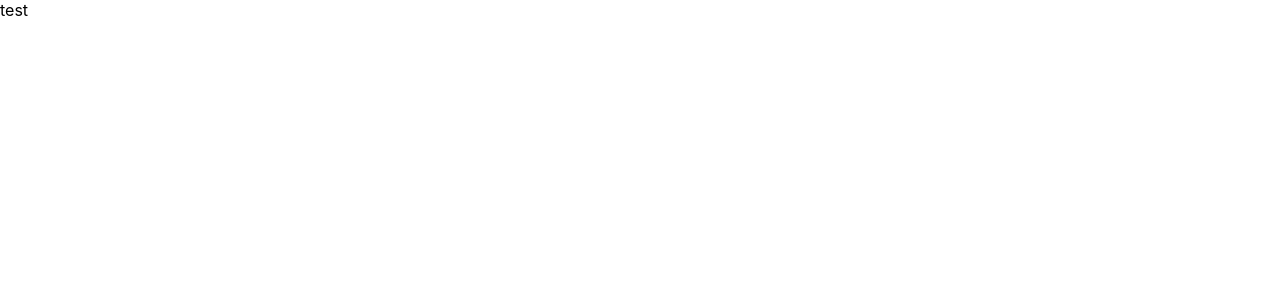
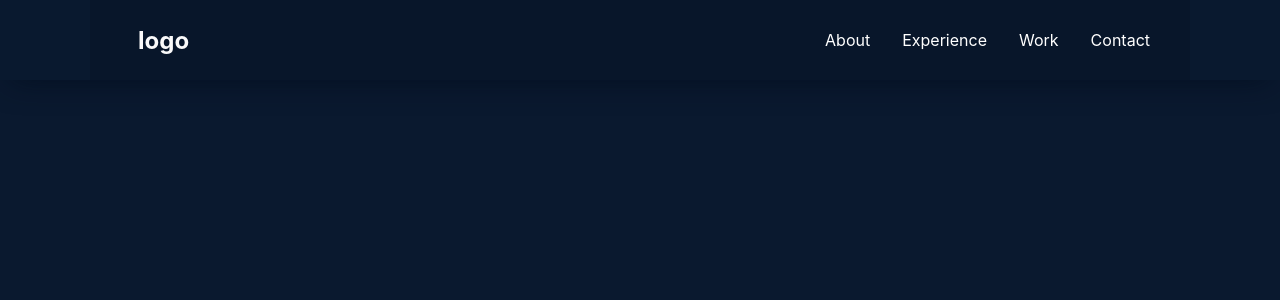
Before and after one commit to Maciejlys/portfolio, a React (Create React App) app: page / in a window 1280 px wide. Shown: the top 300 px of the page. Built offline with nearby package versions, Linux system fonts and the light colour scheme.

Commit message:
Desktop navbar added

```diff
--- a/package.json
+++ b/package.json
@@ -10,10 +10,14 @@
     "@types/node": "^16.11.21",
     "@types/react": "^17.0.38",
     "@types/react-dom": "^17.0.11",
+    "@types/react-icons": "^3.0.0",
+    "@types/react-scroll": "^1.8.3",
     "@types/styled-components": "^5.1.21",
     "react": "^17.0.2",
     "react-dom": "^17.0.2",
+    "react-icons": "^4.3.1",
     "react-scripts": "5.0.0",
+    "react-scroll": "^1.8.4",
     "styled-components": "^5.3.3",
     "typescript": "^4.5.5",
     "web-vitals": "^2.1.4"
--- a/src/App.tsx
+++ b/src/App.tsx
@@ -1,9 +1,10 @@
 import React from "react";
+import { Home } from "./Pages/Home";
 
 export const App = () => {
   return (
     <>
-      <div>test</div>
+      <Home />
     </>
   );
 };
--- /dev/null
+++ b/src/Pages/Home.tsx
@@ -0,0 +1,21 @@
+import React, { useState } from "react";
+import MobileBar from "../components/MobileBar";
+import Navbar from "../components/Navbar";
+export interface NavProps {
+  toggleMenu: () => void;
+  isOpen?: boolean;
+}
+export const Home = () => {
+  const [isOpen, setIsOpen] = useState(false);
+
+  const toggleMenu = () => {
+    setIsOpen(!isOpen);
+  };
+
+  return (
+    <>
+      <Navbar toggleMenu={toggleMenu} />
+      <MobileBar isOpen={isOpen} toggleMenu={toggleMenu} />
+    </>
+  );
+};
--- /dev/null
+++ b/src/components/MobileBar/MobileBarElements.tsx
@@ -0,0 +1,67 @@
+import styled from "styled-components";
+import { FaTimes } from "react-icons/fa";
+import { Link } from "react-scroll";
+
+interface MobileBarContainerProps {
+  isOpen: boolean;
+}
+
+export const MobileBarContainer = styled.aside<MobileBarContainerProps>`
+  position: fixed;
+  z-index: 100;
+  width: 100%;
+  height: 100%;
+  background-color: rgba(10, 25, 47, 0.85);
+  display: grid;
+  align-items: center;
+  top: 0;
+  left: 0;
+  transition: 0.3s ease-in-out;
+  opacity: ${({ isOpen }) => (isOpen ? "100%" : "0")};
+  top: ${({ isOpen }) => (isOpen ? "0" : "-100%")};
+`;
+
+export const CloseIcon = styled(FaTimes)`
+  color: white;
+`;
+
+export const Icon = styled.div`
+  position: absolute;
+  top: 1.2rem;
+  right: 1.5rem;
+  background: transparent;
+  font-size: 2rem;
+  cursor: pointer;
+  outline: none;
+`;
+
+export const Wrapper = styled.div`
+  color: white;
+`;
+
+export const Menu = styled.ul`
+  display: grid;
+  grid-template-columns: 1fr;
+  grid-template-rows: repeat(6, 80px);
+  text-align: center;
+
+  @media screen and (max-width: 480px) {
+    grid-template-rows: repeat(6, 60px);
+  }
+`;
+
+export const MobileLink = styled(Link)`
+  display: flex;
+  align-items: center;
+  justify-content: center;
+  font-size: 1.5rem;
+  text-decoration: none;
+  list-style: none;
+  transition: 0.2s ease-in-out;
+  color: white;
+  :hover {
+    color: #64ffda;
+    transition: 0.2s ease-in-out;
+  }
+  cursor: pointer;
+`;
--- /dev/null
+++ b/src/components/MobileBar/index.tsx
@@ -0,0 +1,32 @@
+import React, { useState } from "react";
+import {
+  CloseIcon,
+  Icon,
+  Menu,
+  MobileBarContainer,
+  Wrapper,
+  MobileLink,
+} from "./MobileBarElements";
+import { navigationLinks } from "../../nav-links";
+import { NavProps } from "../../Pages/Home";
+
+const MobileBar: React.FC<NavProps> = ({ toggleMenu, isOpen }) => {
+  return (
+    <>
+      <MobileBarContainer isOpen={isOpen}>
+        <Icon onClick={toggleMenu}>
+          <CloseIcon />
+        </Icon>
+        <Wrapper>
+          <Menu>
+            {navigationLinks.map((link) => (
+              <MobileLink to={link.link}>{link.title}</MobileLink>
+            ))}
+          </Menu>
+        </Wrapper>
+      </MobileBarContainer>
+    </>
+  );
+};
+
+export default MobileBar;
--- /dev/null
+++ b/src/components/Navbar/NavbarElemets.tsx
@@ -0,0 +1,88 @@
+import styled from "styled-components";
+import { Link } from "react-scroll";
+
+export const Nav = styled.nav`
+  height: 80px;
+  display: flex;
+  justify-content: center;
+  align-items: center;
+  font-size: 1rem;
+  position: sticky;
+  top: 0;
+  z-index: 10;
+  background-color: rgba(10, 25, 47, 0.85);
+  box-shadow: 0 10px 30px -10px rgba(2, 12, 27, 0.7);
+  @media (max-width: 960px) {
+  }
+`;
+
+export const NavContainer = styled.div`
+  display: flex;
+  justify-content: space-between;
+  height: 80px;
+  z-index: 1;
+  width: 100%;
+  padding: 0 24px;
+  max-width: 1100px;
+  background-color: rgba(1, 1, 1, 0.1);
+`;
+
+export const NavLogo = styled.div`
+  background: transparent;
+  justify-self: flex-start;
+  cursor: pointer;
+  font-size: 1.5rem;
+  display: flex;
+  align-items: center;
+  margin-left: 24px;
+  font-weight: bold;
+`;
+
+export const MobileIcon = styled.div`
+  display: none;
+
+  @media screen and (max-width: 768px) {
+    display: block;
+    position: absolute;
+    top: 0;
+    right: 0;
+    transform: translate(-100%, 50%);
+    font-size: 2rem;
+    cursor: pointer;
+    color: white;
+  }
+`;
+
+export const NavMenu = styled.ul`
+  display: flex;
+  align-items: center;
+  list-style: none;
+  text-align: center;
+  background-color: transparent;
+  @media screen and (max-width: 768px) {
+    display: none;
+  }
+`;
+
+export const NavItem = styled.li`
+  height: 80px;
+  background-color: transparent;
+`;
+
+export const NavLinks = styled(Link)`
+  background-color: transparent;
+  color: white;
+  display: flex;
+  align-items: center;
+  text-decoration: none;
+  padding: 0 1rem;
+  height: 100%;
+  cursor: pointer;
+
+  :hover {
+    color: #64ffda;
+  }
+  &.active {
+    border-bottom: 3px solid #64ffda;
+  }
+`;
--- /dev/null
+++ b/src/components/Navbar/index.tsx
@@ -0,0 +1,37 @@
+import React, { useState } from "react";
+import { FaBars } from "react-icons/fa";
+import { navigationLinks } from "../../nav-links";
+import { NavProps } from "../../Pages/Home";
+import {
+  MobileIcon,
+  Nav,
+  NavContainer,
+  NavItem,
+  NavLinks,
+  NavLogo,
+  NavMenu,
+} from "./NavbarElemets";
+
+export const Navbar: React.FC<NavProps> = ({ toggleMenu }) => {
+  return (
+    <>
+      <Nav>
+        <NavContainer>
+          <NavLogo>logo</NavLogo>
+          <MobileIcon onClick={toggleMenu}>
+            <FaBars />
+          </MobileIcon>
+          <NavMenu>
+            {navigationLinks.map((link) => (
+              <NavItem>
+                <NavLinks to={link.link}>{link.title}</NavLinks>
+              </NavItem>
+            ))}
+          </NavMenu>
+        </NavContainer>
+      </Nav>
+    </>
+  );
+};
+
+export default Navbar;
--- /dev/null
+++ b/src/nav-links.ts
@@ -0,0 +1,23 @@
+export interface NavLinkType {
+  title: string;
+  link: string;
+}
+
+export const navigationLinks = [
+  {
+    title: "About",
+    link: "about",
+  },
+  {
+    title: "Experience",
+    link: "experience",
+  },
+  {
+    title: "Work",
+    link: "work",
+  },
+  {
+    title: "Contact",
+    link: "contact",
+  },
+];
--- a/src/styled-components/GlobalStyles.tsx
+++ b/src/styled-components/GlobalStyles.tsx
@@ -1,12 +1,16 @@
 import { createGlobalStyle } from "styled-components";
 
 export const GlobalStyles = createGlobalStyle`
-body {
+* {
   margin: 0;
   font-family: -apple-system, BlinkMacSystemFont, 'Segoe UI', 'Roboto', 'Oxygen',
     'Ubuntu', 'Cantarell', 'Fira Sans', 'Droid Sans', 'Helvetica Neue',
     sans-serif;
   -webkit-font-smoothing: antialiased;
   -moz-osx-font-smoothing: grayscale;
+  background-color: #0a192f;
+  color: #fafafa;
+  box-sizing: border-box;
+  -webkit-tap-highlight-color: transparent;
 }
 `;
```
Also changed, not shown: public/index.html (+0 -23 lines), src/assets/logo-transparent.png (added), 1 other file (tests, documents, lock files or other folders).
